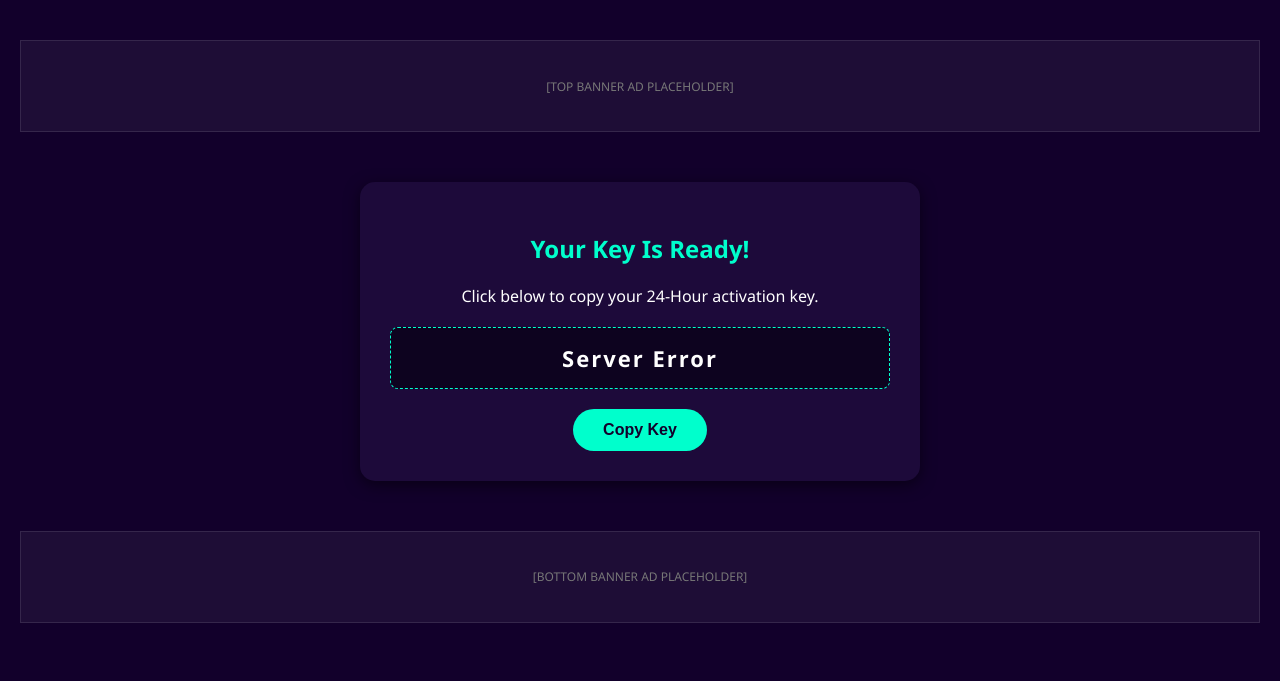
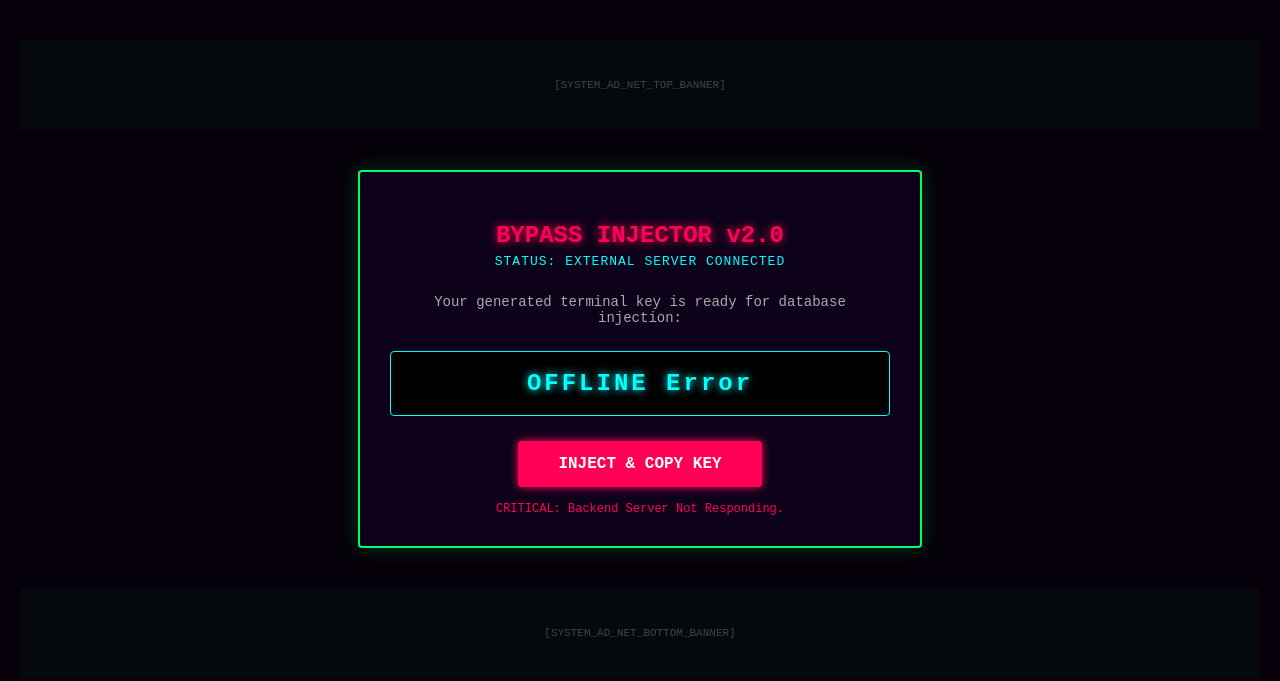
Before and after one commit to workforkynetic-code/Nex-hack-login-api-keys, a website: page public/index.html in a window 1280 px wide. Drawn offline with Linux system fonts and the light colour scheme; no server answers.

Commit message:
Revamp index.html with new styles and content

```diff
--- a/public/index.html
+++ b/public/index.html
@@ -3,111 +3,154 @@
 <head>
     <meta charset="UTF-8">
     <meta name="viewport" content="width=device-width, initial-scale=1.0">
-    <title>Get Your Access Key</title>
+    <title>NEX-HACK DATABASE SYSTEM</title>
     <style>
         body {
-            background-color: #12002B;
-            color: #ffffff;
-            font-family: 'Segoe UI', Tahoma, Geneva, Verdana, sans-serif;
+            background-color: #05000a;
+            color: #00ff66;
+            font-family: 'Courier New', Courier, monospace;
             text-align: center;
             padding: 20px;
             margin: 0;
         }
         .container {
             max-width: 500px;
-            margin: 50px auto;
-            background: #1d0a3a;
+            margin: 40px auto;
+            background: #0d021a;
             padding: 30px;
-            border-radius: 15px;
-            box-shadow: 0px 4px 15px rgba(0,0,0,0.5);
+            border-radius: 4px;
+            border: 2px solid #00ff66;
+            box-shadow: 0px 0px 20px rgba(0, 255, 102, 0.2);
         }
-        h2 { margin-bottom: 20px; color: #00ffcc; }
+        h2 {
+            margin-bottom: 5px;
+            color: #ff0055;
+            text-shadow: 0 0 10px #ff0055;
+            font-size: 24px;
+        }
+        .sub-title {
+            color: #00ffff;
+            font-size: 13px;
+            margin-bottom: 25px;
+            text-transform: uppercase;
+            letter-spacing: 1px;
+        }
         .key-box {
-            background: #0d031f;
-            padding: 15px;
-            font-size: 22px;
+            background: #000000;
+            padding: 18px;
+            font-size: 24px;
             font-weight: bold;
-            letter-spacing: 2px;
-            border-radius: 8px;
-            border: 1px dashed #00ffcc;
-            margin: 20px 0;
-            color: #fff;
+            letter-spacing: 3px;
+            border-radius: 4px;
+            border: 1px solid #00ffff;
+            margin: 25px 0;
+            color: #00ffff;
+            text-shadow: 0 0 8px #00ffff;
         }
         button {
-            background: #00ffcc;
-            color: #12002B;
+            background: #ff0055;
+            color: #ffffff;
             border: none;
-            padding: 12px 30px;
+            padding: 14px 40px;
             font-size: 16px;
             font-weight: bold;
-            border-radius: 25px;
+            font-family: 'Courier New', Courier, monospace;
+            border-radius: 4px;
             cursor: pointer;
+            box-shadow: 0 0 10px #ff0055;
             transition: 0.3s;
+            text-transform: uppercase;
         }
-        button:hover { transform: scale(1.05); background: #00cca3; }
+        button:hover {
+            background: #00ff66;
+            color: #000;
+            box-shadow: 0 0 15px #00ff66;
+        }
         .ad-space {
             margin: 20px auto;
             min-height: 90px;
-            background: rgba(255,255,255,0.05);
-            border: 1px solid rgba(255,255,255,0.1);
+            background: rgba(0, 255, 102, 0.03);
+            border: 1px dashed rgba(0, 255, 10 green2, 0.2);
             display: flex;
             align-items: center;
             justify-content: center;
+            font-size: 11px;
+            color: #444;
+        }
+        .status-text {
             font-size: 12px;
-            color: #777;
+            color: #888;
+            margin-top: 15px;
         }
     </style>
 </head>
 <body>
 
-    <!-- TOP BANNER AD PLACE -->
     <div class="ad-space">
-        <!-- Yahan apna Banner Ad Code (Adsterra/Yllix) paste karein -->
-        [TOP BANNER AD PLACEHOLDER]
+        [SYSTEM_AD_NET_TOP_BANNER]
     </div>
 
     <div class="container">
-        <h2>Your Key Is Ready!</h2>
-        <p>Click below to copy your 24-Hour activation key.</p>
+        <h2>BYPASS INJECTOR v2.0</h2>
+        <div class="sub-title">Status: External Server Connected</div>
 
-        <div class="key-box" id="keyDisplay">Loading Key...</div>
+        <p style="color: #aaa; font-size: 14px;">Your generated terminal key is ready for database injection:</p>
 
-        <button onclick="copyKey()">Copy Key</button>
+        <div class="key-box" id="keyDisplay">GENERATING CODE...</div>
+
+        <button onclick="copyKey()">Inject & Copy Key</button>
+
+        <div class="status-text" id="statusMessage">Connecting to cloud system...</div>
     </div>
 
-    <!-- BOTTOM BANNER AD PLACE -->
     <div class="ad-space">
-        <!-- Yahan apna dusra Ad Code paste karein -->
-        [BOTTOM BANNER AD PLACEHOLDER]
+        [SYSTEM_AD_NET_BOTTOM_BANNER]
     </div>
 
     <script>
         let generatedKey = "";
 
-        // Page load hote hi backend se secure key fetch karna
+        // Backend se key generate karne ka function
         async function fetchKey() {
             try {
+                document.getElementById('keyDisplay').innerText = "FETCHING DB...";
                 let response = await fetch('/api/generate');
                 let data = await response.json();
+
                 if(data.key) {
                     generatedKey = data.key;
                     document.getElementById('keyDisplay').innerText = generatedKey;
+                    document.getElementById('statusMessage').innerText = "SUCCESS: Key injected to Firebase!";
+                    document.getElementById('statusMessage').style.color = "#00ff66";
                 } else {
-                    document.getElementById('keyDisplay').innerText = "Error Generating Key";
+                    document.getElementById('keyDisplay').innerText = "ERROR x01";
+                    document.getElementById('statusMessage').innerText = "FAILED: " + (data.error || "Unknown Error");
+                    document.getElementById('statusMessage').style.color = "#ff0055";
                 }
             } catch (err) {
-                document.getElementById('keyDisplay').innerText = "Server Error";
+                document.getElementById('keyDisplay').innerText = "OFFLINE Error";
+                document.getElementById('statusMessage').innerText = "CRITICAL: Backend Server Not Responding.";
+                document.getElementById('statusMessage').style.color = "#ff0055";
             }
         }
 
-        // Key ko clipboard me copy karne ka function
+        // Copy Karne Ka Functional Block
         function copyKey() {
-            if(generatedKey === "") return;
-            navigator.clipboard.writeText(generatedKey);
-            alert("Key Copied Successfully! Now paste it in the App.");
+            if(generatedKey === "" || generatedKey.includes("...")) {
+                alert("Please wait until the server generates a valid cryptographic key!");
+                return;
+            }
+
+            // Modern copy rule
+            navigator.clipboard.writeText(generatedKey).then(() => {
+                alert("SUCCESS: Key encrypted & copied to clipboard! Paste it inside your application layout.");
+            }).catch(err => {
+                // Alternate option agar browser block kare
+                alert("Your Key: " + generatedKey);
+            });
         }
 
-        // Execute function on load
+        // Run functions immediately
         fetchKey();
     </script>
 </body>
```
